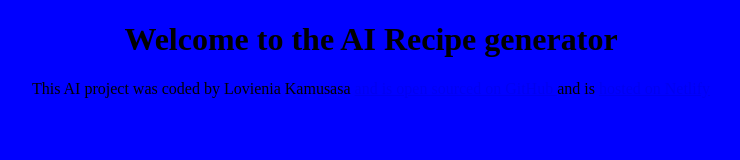
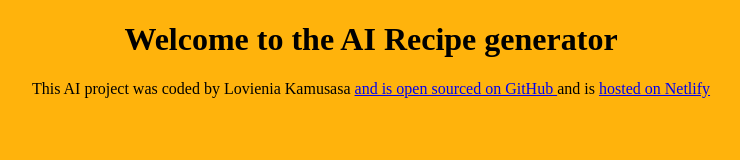
Before and after one commit to lkenya/recipe-generator, a plain HTML site: page index.html in a window 1280 px wide. Shown: the whole page, without its empty margins (269-1009 px from the left). Drawn offline with Linux system fonts and the light colour scheme.

Commit message:
Update styles.css

```diff
--- a/src/styles.css
+++ b/src/styles.css
@@ -1,4 +1,4 @@
 body{
-    background-color: blue;
+    background-color: #FFB30C;
     text-align: center;
 }
```
